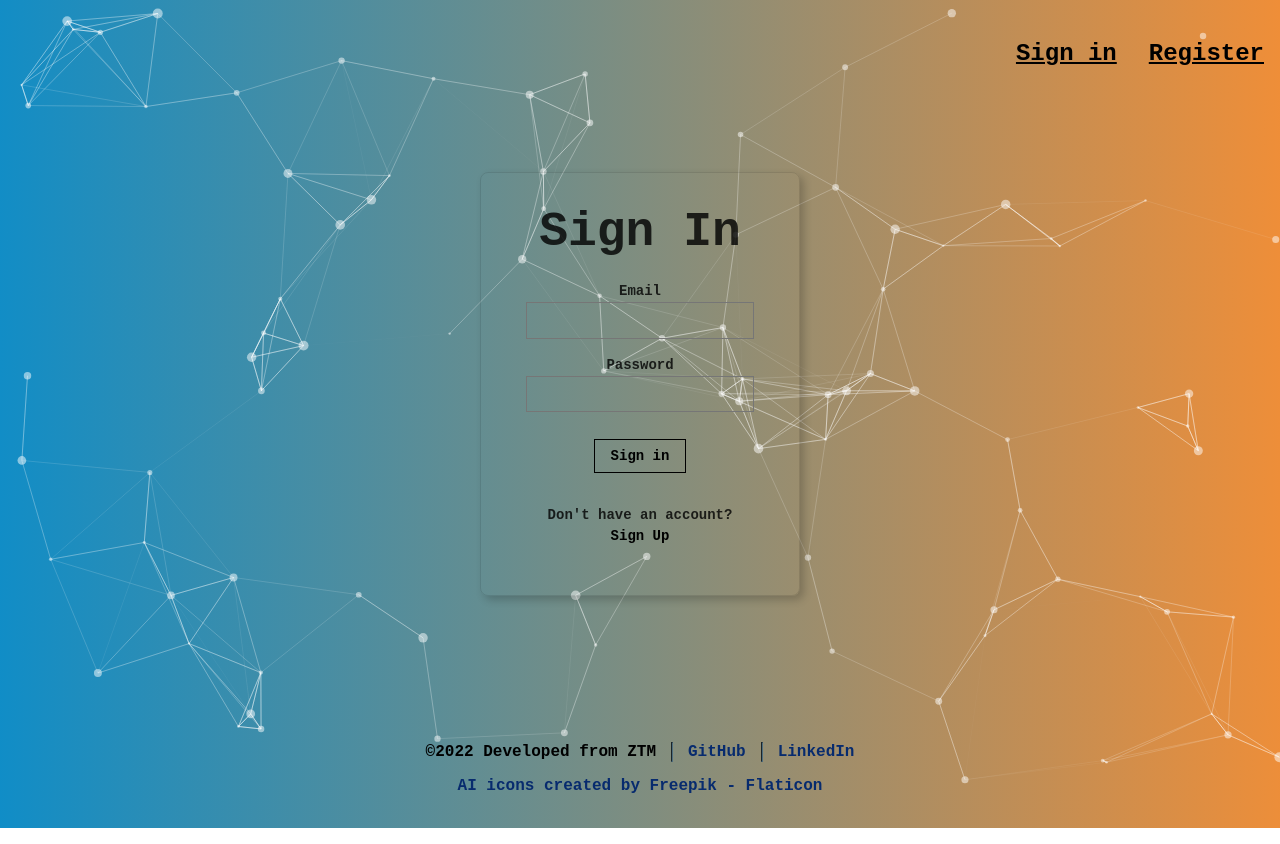
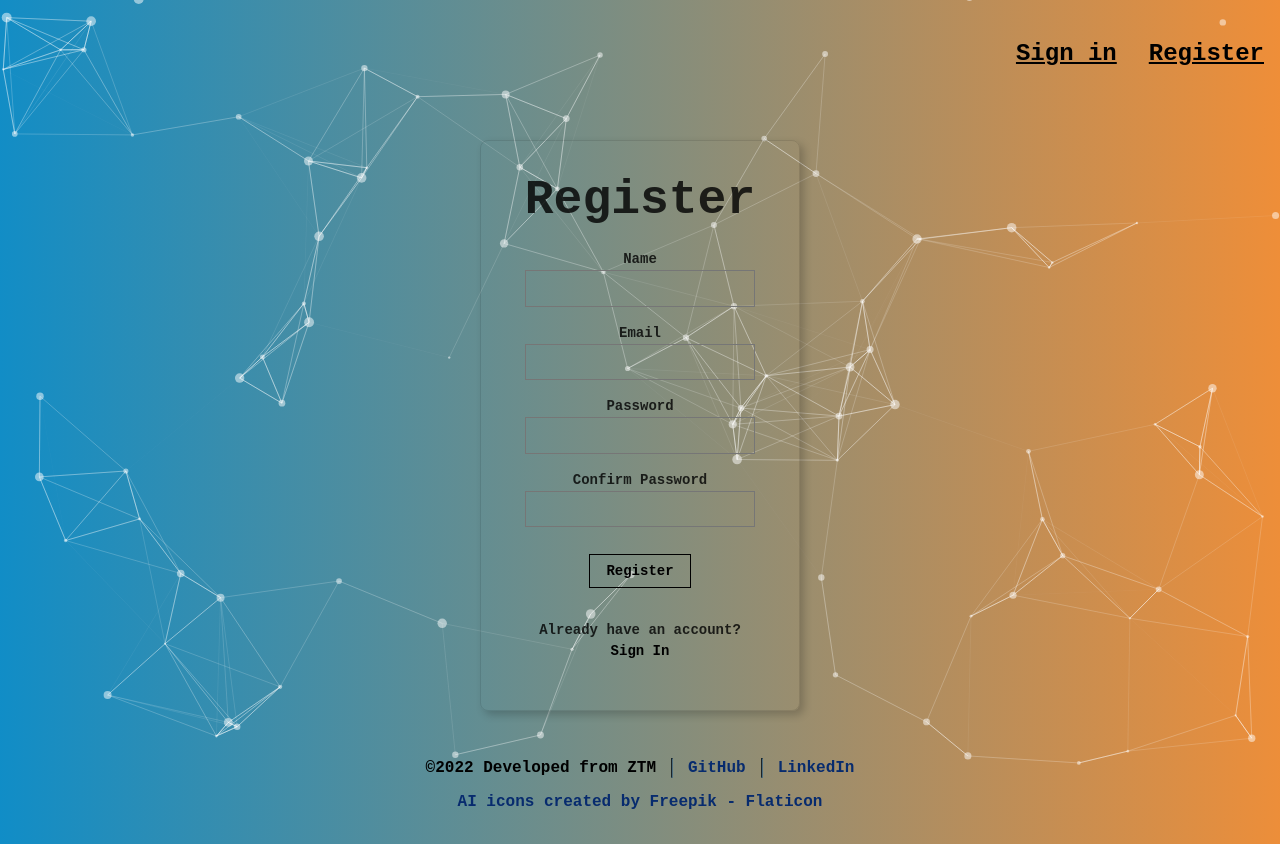
Before and after one commit to ShueiYang/smartfacedetect, a React (Create React App) app: page /register in a window 1280 px wide. Built offline with nearby package versions, Linux system fonts and the light colour scheme; no server answers.

Commit message:
React router dom implementation

```diff
--- a/package.json
+++ b/package.json
@@ -10,7 +10,9 @@
     "gh-pages": "^4.0.0",
     "react": "^18.2.0",
     "react-dom": "^18.2.0",
+    "react-icons": "^4.7.1",
     "react-parallax-tilt": "^1.7.68",
+    "react-router-dom": "^6.6.1",
     "react-scripts": "5.0.1",
     "react-tsparticles": "^2.6.0",
     "tachyons": "^4.12.0",
@@ -44,6 +46,6 @@
     ]
   },
   "overrides": {
-    "nth-check@1.0.2": "2.0.1"
+    "nth-check@1.0.2": "2.1.1"
   }
 }
--- a/src/App.js
+++ b/src/App.js
@@ -1,4 +1,5 @@
 import React, { useEffect, useState } from 'react';
+import { Routes, Route, Navigate, useNavigate } from 'react-router-dom';
 import Navigation from './components/Navigation/Navigation';
 import Logo from './components/Logo/Logo';
 import ImageLinkForm from './components/ImageLinkForm/ImageLinkForm';
@@ -7,27 +8,69 @@ import Particle from './components/Particle';
 import FaceRecognition from './components/FaceRecognition/FaceRecognition';
 import Signin from './components/Login/Signin';
 import Register from './components/Login/Register';
+import ProtectedRoute from './components/ProtectedRoute';
 import './App.css';
+
 
 
 function App() {
 
-  const [input, setInput] = useState("")
-  const [imageUrl, setImageUrl] = useState("")
-  const [box, setBox] = useState({})
-  const [error, setError] = useState(null)
-  const [route, setRoute] = useState("signIn")
-  const [signIn, setSignIn] = useState(false)
-  const [user, setUser] = useState({
-                                    id: '',
-                                    name: '',
-                                    email: '',
-                                    entries: 0,
-                                    joined: ''
+  const [input, setInput] = useState("");
+  const [imageUrl, setImageUrl] = useState("");
+  const [box, setBox] = useState({});
+  const [error, setError] = useState(null);
+  const [user, setUser] = useState(null);
+
+  const navigate = useNavigate();
+
+  async function getUser() {
+    try{
+      const response = await fetch('http://localhost:8080/auth/login', {
+        credentials: "include",
       })
+      if(response.status === 200) {
+        const profile = await response.json();
+        const resp = await fetch('http://localhost:8080/auth/profile', {
+                method: 'POST',
+                headers: {'Content-Type': 'application/json'},
+                body:JSON.stringify({
+                  email: profile._json.email
+                })
+              })
+        const data = await resp.json();
+        setUser({
+          id: data.id,
+          name: profile._json.name,
+          email: data.email,
+          entries: data.entries,
+          joined: data.joined
+        })
+      } else {
+        setUser(null); console.log(`Profile reset; ${response.status}`)
+      }
+    } catch (err) {
+      console.log(err)
+    }
+  };
+
+  useEffect(() => {
+    getUser();
+  }, []);
+
+  useEffect(() => {
+    // Checking if user is loggedIn or not
+    if (!user) {
+      setInput("")
+      setImageUrl("")
+      setBox({})
+      setError(null);
+    } else {
+      navigate("/home");
+    }
+  }, [user, navigate]);
 
   // The function below load the User information from Signin and Register component.
-  const loadUser = (data) => {
+  function loadUser (data) {
      setUser({
         id: data.id,
         name: data.name,
@@ -35,7 +78,7 @@ function App() {
         entries: data.entries,
         joined: data.joined
       })
-  }
+  };
 
   function calculateFaceLocation (data) {
     const image = document.getElementById('inputImage')
@@ -81,8 +124,8 @@ function App() {
     setError(null)
     setImageUrl(input)
     try {
-      const response = await fetch('https://smartbrain-api-shueiyang.koyeb.app/imageurl', {
-            method: 'post',
+      const response = await fetch('http://localhost:8080/imageurl', {
+            method: 'POST',
             headers: {'Content-Type': 'application/json'},
             body:JSON.stringify({
               input: input
@@ -93,8 +136,8 @@ function App() {
         setTimeout(()=> {
           displayFaceBox(calculateFaceLocation(faceData))
         }, 500);
-        const resp = await fetch('https://smartbrain-api-shueiyang.koyeb.app/image', {
-                method: 'put',
+        const resp = await fetch('http://localhost:8080/image', {
+                method: 'PUT',
                 headers: {'Content-Type': 'application/json'},
                 body:JSON.stringify({
                   id: user.id
@@ -114,33 +157,25 @@ function App() {
     }
   };
 
-  const onRouteChange = (state) => {
-    setRoute(state)
-  }
-
-  useEffect(() => {
-    if (route === 'home') {
-      setSignIn(true)
-    } else if (route === 'signIn') {
-      setSignIn(false)
-      setInput("")
-      setImageUrl("")
-      setBox({})
-      setError(null)
-    }
-  }, [route])
-
 
   return (
     <>
       <Particle className="particles"/>
 
       <div className="App">
-        <Navigation handleRoute={onRouteChange} isSignIn={signIn} />
-        {route === 'home' ?
+        <Navigation login={user} setUser={(state)=> setUser(state)}/>
+        <Routes>
+          <Route path='/signin' element={
+            <Signin loadUser={loadUser}/>
+          }/>
+          <Route path='/register' element={
+           <Register loadUser={loadUser}/>
+          }/>
+          <Route path='/home' element={
+            <ProtectedRoute login={user}>
               <div>
                 <Logo />
-          <Rank data= {user}/>
+                <Rank data={user}/>
                 <ImageLinkForm
                   handleChange={onInputChange}
                   handleSumit={onPictureSubmit}
@@ -153,16 +188,10 @@ function App() {
                   error={error}
                 />
               </div>
-        : route === 'signIn' ?
-          <Signin
-            handleRoute={onRouteChange}
-            loadUser= {loadUser}
-          />
-        : <Register
-            handleRoute={onRouteChange}
-            loadUser= {loadUser}
-          />
-        }
+            </ProtectedRoute>
+          }/>
+          <Route path='*' element={<Navigate to='/signin'/>}/>
+        </Routes>
       </div>
     </>
   );
--- /dev/null
+++ b/src/components/Login/Auth.jsx
@@ -0,0 +1,22 @@
+import React from "react";
+import { FcGoogle } from "react-icons/fc";
+
+
+const Auth = () => {
+
+    const onGoogleSignIn = () => {
+        window.open("http://localhost:8080/auth/google", "_self");
+    };
+
+    return (
+        <div id="auth" className="flex flex-column">
+            <span className="hr-btn">or</span>
+            <button className="google flex items-center justify-around f6 grow no-underline br2 ba ph3 pv2 mb2 mt2 dib dark-gray"
+                onClick = {onGoogleSignIn}>
+                <FcGoogle className="f2"/>
+                <p className="f4 b">Sign in with Google</p>
+            </button>
+        </div>
+    )
+}
+export default Auth;
--- a/src/components/Login/Register.jsx
+++ b/src/components/Login/Register.jsx
@@ -1,16 +1,19 @@
 import React, { useState } from "react";
+import { useNavigate } from "react-router-dom";
 import Errorform from "./Errorform";
 import Loading from "./Loading";
 import Footer from "../Footer";
 
-const Register = ({handleRoute, loadUser}) => {
+const Register = ({ loadUser }) => {
 
-    const [regName, setRegName] = useState("")
-    const [regEmail, setRegEmail] = useState("")
-    const [regPassword, setRegPassword] = useState("")
-    const [confirmPassword, setConfirmPassword] = useState("")
-    const [loading, setLoading] = useState(false)
-    const [error, setError] = useState(null)
+    const [regName, setRegName] = useState("");
+    const [regEmail, setRegEmail] = useState("");
+    const [regPassword, setRegPassword] = useState("");
+    const [confirmPassword, setConfirmPassword] = useState("");
+    const [loading, setLoading] = useState(false);
+    const [error, setError] = useState(null);
+
+    const navigate = useNavigate();
 
     const onNameChange = (event) => {
         setRegName(event.target.value)
@@ -29,10 +32,10 @@ const Register = ({handleRoute, loadUser}) => {
         setConfirmPassword("")
     };
 
-    const onSubmitSignIn = async () => {
+    const onSubmitSignUp = async () => {
         setLoading(true)
         try {
-            const response = await fetch('https://smartbrain-api-shueiyang.koyeb.app/register', {
+            const response = await fetch('http://localhost:8080/register', {
                 method: 'post',
                 headers: {'Content-Type': 'application/json'},
                 body: JSON.stringify({
@@ -46,7 +49,6 @@ const Register = ({handleRoute, loadUser}) => {
             if(response.ok) {
                 setLoading(false)
                 loadUser(user)
-                handleRoute('home')
             } else if (response.status === 400) {
                 setError(user)
             }
@@ -116,18 +118,17 @@ const Register = ({handleRoute, loadUser}) => {
                         <div className="">
                             <input className="b ph3 pv2 input-reset ba b--black bg-transparent grow pointer f6 dib"
                                 type="submit" value="Register"
-                                onClick= {onSubmitSignIn}/>
+                                onClick= {onSubmitSignUp}/>
                         </div>
                         <div className="flex flex-column justify-around items-center lh-copy mt4 mb3">
                             <span className="f6">Already have an account?</span>
-                            <span onClick={() => handleRoute('signIn')}
+                            <span onClick={() => navigate("/signin")}
                                 className="f6 link dim black db pointer">Sign In</span>
                         </div>
                     </div>
                 </main>
             </article>
         }
-
         <Footer/>
         </div>
     )
--- a/src/components/Login/Signin.jsx
+++ b/src/components/Login/Signin.jsx
@@ -1,14 +1,19 @@
 import React, { useState } from "react";
+import { useNavigate } from "react-router-dom";
 import Errorform from "./Errorform";
 import Loading from "./Loading";
+import Auth from "./Auth";
 import Footer from "../Footer";
 
-const Signin = ({handleRoute, loadUser}) => {
 
-    const [signInEmail, setSignInEmail] = useState("")
-    const [signInPassword, setSignInPassword] = useState("")
-    const [loading, setLoading] = useState(false)
-    const [error, setError] = useState(null)
+const Signin = ({ loadUser }) => {
+
+    const [signInEmail, setSignInEmail] = useState("");
+    const [signInPassword, setSignInPassword] = useState("");
+    const [loading, setLoading] = useState(false);
+    const [error, setError] = useState(null);
+
+    const navigate = useNavigate();
 
     const onEmailChange = (event) => {
         setSignInEmail(event.target.value)
@@ -19,7 +24,7 @@ const Signin = ({handleRoute, loadUser}) => {
     const onSubmitSignIn = async () => {
         setLoading(true)
         try {
-            const response = await fetch('https://smartbrain-api-shueiyang.koyeb.app/signin', {
+            const response = await fetch('http://localhost:8080/signin', {
                 method: 'post',
                 headers: {'Content-Type': 'application/json'},
                 body: JSON.stringify({
@@ -31,7 +36,6 @@ const Signin = ({handleRoute, loadUser}) => {
             if(response.ok) {
                 setLoading(false)
                 loadUser(user)
-                handleRoute('home')
             } else if (response.status >= 400) {
                 setError(user)
             }
@@ -54,7 +58,8 @@ const Signin = ({handleRoute, loadUser}) => {
             />
         : (loading) ?
             <Loading />
-        :   <article className="br3 ba b--black-10 mv5 w-100 w-50-m w-25-l mw6 shadow-5 center">
+        : <>
+            <article className="br3 ba b--black-10 mv4 w-100 w-50-m w-25-l mw6 shadow-5 center">
                 <main className="pa4 black-80">
                     <div className="measure">
                         <fieldset id="sign_up" className="ba b--transparent ph0 mh0">
@@ -88,7 +93,7 @@ const Signin = ({handleRoute, loadUser}) => {
                         </div>
                         <div className="flex flex-column justify-around items-center lh-copy mt4 mb3">
                             <span className="f6">Don't have an account?</span>
-                            <span onClick={() => handleRoute('register')}
+                            <span onClick={() => navigate("/register")}
                                 className="f6 link dim black db pointer">Sign Up</span>
                             {/* For this project I remove Forgot your password feature below */}
                             {/* <a href="#0" class="f6 link dim black db">Forgot your password?</a> */}
@@ -96,8 +101,10 @@ const Signin = ({handleRoute, loadUser}) => {
                     </div>
                 </main>
             </article>
+
+            <Auth />
+          </>
         }
-
         <Footer/>
         </div>
     )
--- a/src/components/Navigation/Navigation.jsx
+++ b/src/components/Navigation/Navigation.jsx
@@ -1,20 +1,36 @@
 import React from "react";
+import { Link } from "react-router-dom";
 
-const Navigation =({handleRoute, isSignIn}) => {
+const Navigation =({ login, setUser }) => {
 
-    return ((isSignIn) ?
+    const sessionLogOut = () => {
+        setUser(null);
+        window.open("http://localhost:8080/auth/logout", "_self");
+    };
+
+    return (login ?
         <nav>
-            <p onClick={() => handleRoute('signIn')}
-            className="f3 link dim black underline pa3 pointer">Sign Out</p>
+            <Link to='/signin'>
+                <p className="f3 link dim black underline pa3 pointer"
+                    onClick={()=> sessionLogOut()}>
+                    Sign Out
+                </p>
+            </Link>
         </nav>
 
     :   <nav>
-            <p onClick={() => handleRoute('signIn')}
-                className="f3 link dim black underline pa3 pointer">Sign in</p>
-            <p onClick={() => handleRoute('register')}
-                className="f3 link dim black underline pa3 pointer">Register</p>
+            <Link to='/signin'>
+                <p className="f3 link dim black underline pa3 pointer">
+                    Sign in
+                </p>
+            </Link>
+            <Link to='/register'>
+                <p className="f3 link dim black underline pa3 pointer">
+                    Register
+                </p>
+            </Link>
         </nav>
-    )
-}
+    );
+};
 
 export default Navigation;
--- /dev/null
+++ b/src/components/ProtectedRoute.jsx
@@ -0,0 +1,12 @@
+import { Navigate } from "react-router-dom";
+
+
+const ProtectedRoute = ({ login, children }) => {
+
+    if(login) {
+        return children;
+    }
+    return <Navigate to='/signin' />
+};
+
+export default ProtectedRoute;
--- a/src/components/Rank/Rank.jsx
+++ b/src/components/Rank/Rank.jsx
@@ -4,7 +4,7 @@ const Rank =({data}) => {
     return (
         <div>
             <div className="white f3">
-               {`${data.name}, your current entry count is...`}
+               {`Hello ${data.name}, your current entry count is...`}
             </div>
             <div className="white f1">
                {`${data.entries}`}
--- a/src/index.js
+++ b/src/index.js
@@ -2,13 +2,17 @@ import React from 'react';
 import ReactDOM from 'react-dom/client';
 import './index.css';
 import App from './App';
+import { BrowserRouter } from 'react-router-dom';
 import reportWebVitals from './reportWebVitals';
 import 'tachyons';
+
 
 const root = ReactDOM.createRoot(document.getElementById('root'));
 root.render(
   <React.StrictMode>
-    <App />
+    <BrowserRouter>
+      <App />
+    </BrowserRouter>
   </React.StrictMode>
 );
 
```
Also changed, not shown: src/App.css (+31 -0 lines), 1 other file (tests, documents, lock files or other folders). Lines whose indentation alone changed are shown as unchanged.
